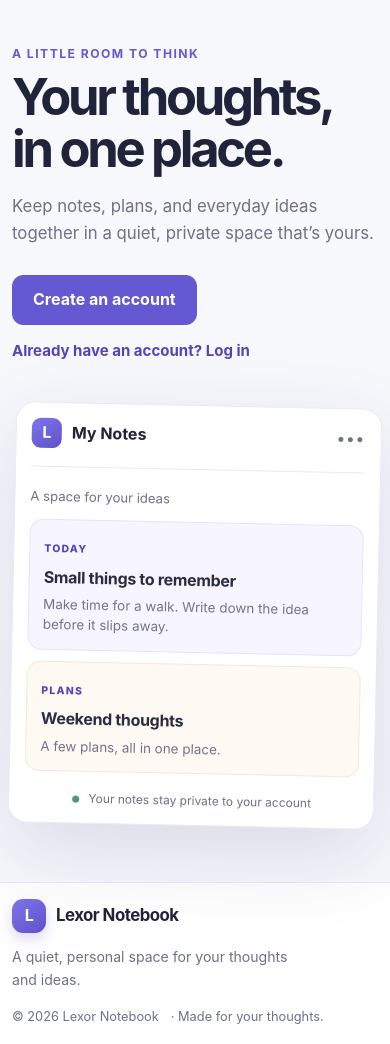
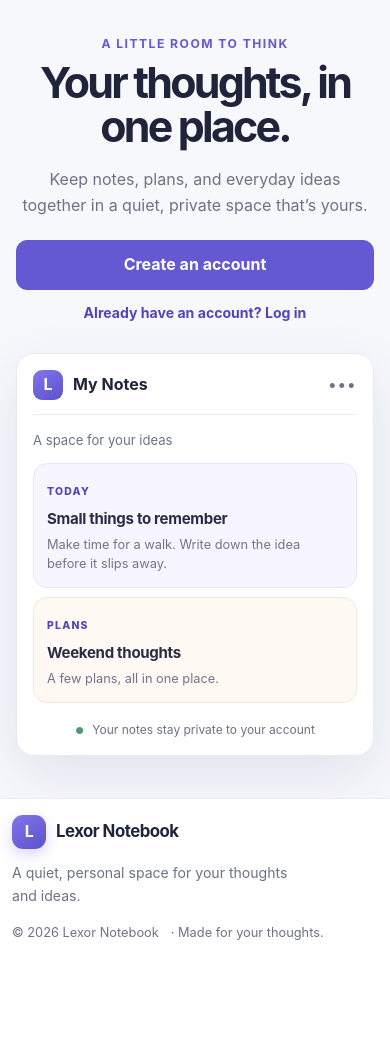
Before and after one commit to Fkay18/Lexor-Notebook, a Django app: page / in a window 390 px wide. Shown: the part 69-1113 px from the top of the page. After the commit the page ends 1009 px from the top, so only its background shows below. Run offline with Django 5.2, Linux system fonts and the light colour scheme.

Commit message:
updated UI

```diff
--- a/noteapp/static/noteapp/css/style.css
+++ b/noteapp/static/noteapp/css/style.css
@@ -599,9 +599,25 @@
 }
 
 /* Public landing page */
-.landing-page { max-width: 1180px; display: grid; align-items: center; padding-block: clamp(48px, 8vw, 104px); }
-.landing-hero { display: grid; grid-template-columns: minmax(0, 1.05fr) minmax(320px, .95fr); align-items: center; gap: clamp(40px, 8vw, 100px); }
-.landing-copy h1 { max-width: 620px; margin-bottom: 18px; font-size: clamp(2.8rem, 6vw, 5rem); letter-spacing: -.065em; line-height: 1.02; }
+.landing-page {
+    width: min(1200px, calc(100% - 48px));
+    display: grid;
+    align-items: center;
+    padding-block: clamp(48px, 8vw, 96px);
+}
+.landing-hero {
+    display: grid;
+    grid-template-columns: minmax(0, 1.05fr) minmax(0, .95fr);
+    align-items: center;
+    gap: clamp(32px, 6vw, 80px);
+}
+.landing-copy h1 {
+    max-width: 620px;
+    margin-bottom: 18px;
+    font-size: clamp(2.8rem, 6vw, 5rem);
+    letter-spacing: -.065em;
+    line-height: 1.02;
+}
 .landing-intro { max-width: 520px; margin-bottom: 28px; color: var(--muted); font-size: clamp(1.05rem, 2vw, 1.2rem); }
 .landing-actions { display: flex; align-items: flex-start; flex-direction: column; gap: 14px; }
 .landing-actions .action-button { min-height: 50px; padding-inline: 20px; }
@@ -609,14 +625,13 @@
 .landing-login:hover { text-decoration: underline; text-underline-offset: 3px; }
 .product-preview {
     width: 100%;
-    max-width: 470px;
+    max-width: 460px;
     justify-self: end;
-    padding: 20px;
+    padding: clamp(18px, 3vw, 26px);
     border: 1px solid var(--line);
-    border-radius: 24px;
+    border-radius: 22px;
     background: var(--surface);
-    box-shadow: 0 28px 80px rgba(49, 43, 112, .14);
-    transform: rotate(1.2deg);
+    box-shadow: 0 20px 56px rgba(49, 43, 112, .1);
 }
 .product-preview__top { display: flex; align-items: center; gap: 10px; padding-bottom: 18px; border-bottom: 1px solid var(--line); font-weight: 750; }
 .product-preview__mark { width: 30px; height: 30px; display: grid; place-items: center; border-radius: 9px; background: linear-gradient(145deg, #8175ed, #5e51ca); color: white; }
@@ -636,14 +651,27 @@
 :root[data-theme="dark"] .preview-note h2 { color: var(--ink); }
 :root[data-theme="dark"] .preview-note p { color: var(--muted); }
 @media (max-width: 760px) {
-    .landing-page { padding-block: 44px 56px; }
-    .landing-hero { grid-template-columns: 1fr; gap: 42px; }
-    .product-preview { width: min(100%, 500px); justify-self: center; }
+    .landing-page { width: min(100% - 40px, 560px); padding-block: 44px 56px; }
+    .landing-hero { grid-template-columns: minmax(0, 1fr); gap: 36px; }
+    .landing-copy { text-align: center; }
+    .landing-copy h1, .landing-intro { margin-inline: auto; }
+    .landing-actions { align-items: center; }
+    .product-preview { width: 100%; max-width: 500px; justify-self: center; }
 }
 @media (max-width: 420px) {
-    .landing-copy h1 { font-size: clamp(2.55rem, 13vw, 3.5rem); }
-    .product-preview { padding: 15px; border-radius: 19px; }
-    .preview-note { padding: 14px; }
+    .landing-page { width: calc(100% - 32px); padding-block: 34px 42px; }
+    .landing-hero { gap: 28px; }
+    .landing-copy h1 { font-size: clamp(2.35rem, 11vw, 3rem); }
+    .landing-intro { margin-bottom: 22px; font-size: 1rem; }
+    .landing-actions { width: 100%; gap: 12px; }
+    .landing-actions .action-button { width: 100%; }
+    .landing-login { font-size: .88rem; }
+    .product-preview { padding: 16px; border-radius: 18px; }
+    .product-preview__top { padding-bottom: 14px; }
+    .product-preview__label { margin-top: 15px; }
+    .preview-note { margin-top: 9px; padding: 13px; }
+    .preview-note h2 { font-size: .94rem; }
+    .preview-note p { font-size: .8rem; }
 }
 
 /* Focused, phone-like writing surface for new notes */
--- /dev/null
+++ b/noteapp/static/noteapp/js/auth.js
@@ -0,0 +1,12 @@
+document.querySelectorAll('[data-password-toggle]').forEach((button) => {
+    const input = document.getElementById(button.dataset.passwordToggle);
+    if (!(input instanceof HTMLInputElement)) return;
+
+    button.addEventListener('click', () => {
+        const showPassword = input.type === 'password';
+        input.type = showPassword ? 'text' : 'password';
+        button.textContent = showPassword ? 'Hide' : 'Show';
+        button.setAttribute('aria-label', `${showPassword ? 'Hide' : 'Show'} password`);
+        button.setAttribute('aria-pressed', String(showPassword));
+    });
+});
--- a/noteapp/static/noteapp/js/theme.js
+++ b/noteapp/static/noteapp/js/theme.js
@@ -47,18 +47,6 @@
             });
         }
 
-        document.querySelectorAll('[data-password-toggle]').forEach((button) => {
-            const input = document.getElementById(button.dataset.passwordToggle);
-            if (!input) return;
-
-            button.addEventListener('click', () => {
-                const showPassword = input.type === 'password';
-                input.type = showPassword ? 'text' : 'password';
-                button.textContent = showPassword ? 'Hide' : 'Show';
-                button.setAttribute('aria-label', `${showPassword ? 'Hide' : 'Show'} password`);
-            });
-        });
-
         const menu = document.querySelector('.nav-menu');
         if (menu) {
             document.addEventListener('click', (event) => {
--- a/noteapp/templates/noteapp/accounts/login.html
+++ b/noteapp/templates/noteapp/accounts/login.html
@@ -19,7 +19,7 @@
                     {% if field.name == 'password' %}
                         <div class="password-input-wrap">
                             {{ field }}
-                            <button class="password-toggle" type="button" data-password-toggle="{{ field.id_for_label }}" aria-controls="{{ field.id_for_label }}" aria-label="Show password">Show</button>
+                            <button class="password-toggle" type="button" data-password-toggle="{{ field.id_for_label }}" aria-controls="{{ field.id_for_label }}" aria-label="Show password" aria-pressed="false">Show</button>
                         </div>
                     {% else %}
                         {{ field }}
--- a/noteapp/templates/noteapp/accounts/password_reset_confirm.html
+++ b/noteapp/templates/noteapp/accounts/password_reset_confirm.html
@@ -17,7 +17,7 @@
                         <label for="{{ field.id_for_label }}">{{ field.label }}</label>
                         <div class="password-input-wrap">
                             {{ field }}
-                            <button class="password-toggle" type="button" data-password-toggle="{{ field.id_for_label }}" aria-controls="{{ field.id_for_label }}" aria-label="Show password">Show</button>
+                            <button class="password-toggle" type="button" data-password-toggle="{{ field.id_for_label }}" aria-controls="{{ field.id_for_label }}" aria-label="Show password" aria-pressed="false">Show</button>
                         </div>
                         {% if field.help_text %}<div class="field-help">{{ field.help_text|safe }}</div>{% endif %}
                         {% if field.errors %}<div class="field-errors" role="alert">{{ field.errors }}</div>{% endif %}
--- a/noteapp/templates/noteapp/base.html
+++ b/noteapp/templates/noteapp/base.html
@@ -6,8 +6,9 @@
     <meta name="viewport" content="width=device-width, initial-scale=1">
     <meta name="theme-color" content="#f7f8fc">
     <title>{% block title %}Lexor Notebook{% endblock %}</title>
-    <link rel="stylesheet" href="{% static 'noteapp/css/style.css' %}?v=13">
-    <script src="{% static 'noteapp/js/theme.js' %}?v=5" defer></script>
+    <link rel="stylesheet" href="{% static 'noteapp/css/style.css' %}?v=14">
+    <script src="{% static 'noteapp/js/theme.js' %}?v=6" defer></script>
+    <script src="{% static 'noteapp/js/auth.js' %}?v=1" defer></script>
 </head>
 <body>
     <header class="site-header">
```
Also changed, not shown: config/settings.py (+1 -9 lines), noteapp/forms.py (+18 -1 lines), noteapp/templates/noteapp/accounts/signup.html (+7 -2 lines), noteapp/tests.py (+37 -0 lines).
